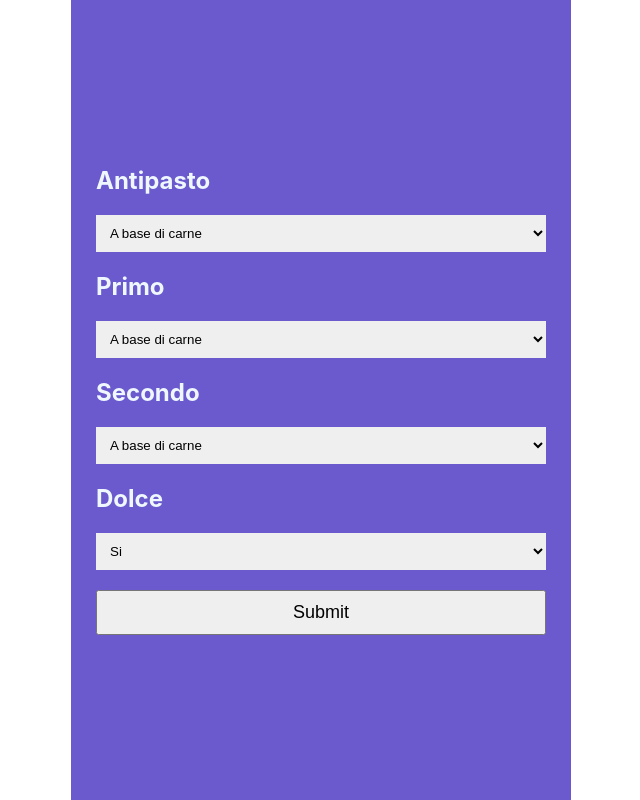
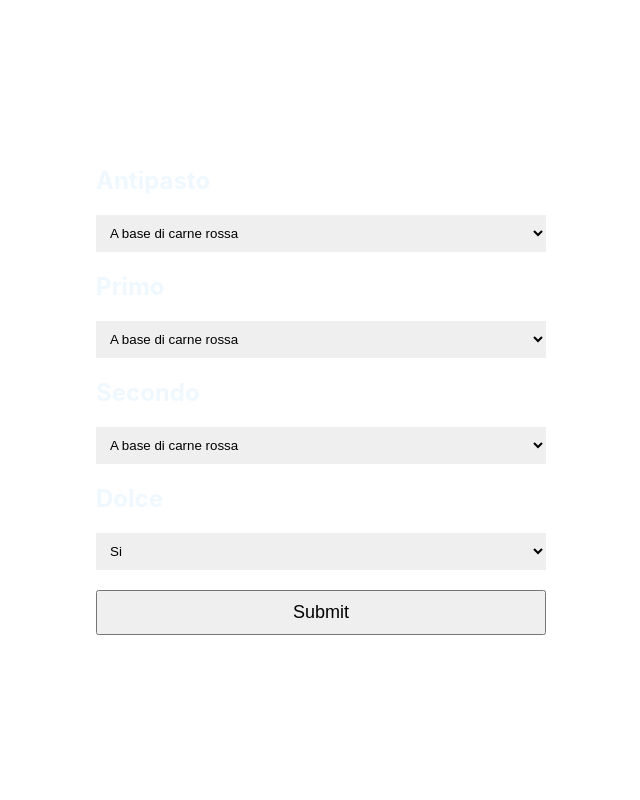
Before and after one commit to Pasqualecannavacciuolo/wine-pair, a Next.js app: page / in a window 1280 px wide. Shown: the whole page, without its empty margins (319-959 px from the left). Built offline with nearby package versions, Linux system fonts and the light colour scheme.

Commit message:
Added back button and last research delete

```diff
--- a/db.json
+++ b/db.json
@@ -34,7 +34,7 @@
   "bianco_leggero": [
     {
       "antipasto": [
-        "antipasto a base di pesce",
+        "antipasto a base di pesce leggero",
         "verdure"
       ],
       "primo": [
@@ -42,14 +42,14 @@
       ],
       "secondo": [
         "secondo a base di pesce leggero",
-        "carni bianche"
+        "secondo a base di carne bianca"
       ]
     }
   ],
   "bianco_strutturato": [
     {
       "antipasto": [
-        "antipasto a base di pesce",
+        "antipasto a base di pesce ricco",
         "formaggi freschi"
       ],
       "primo": [
@@ -57,26 +57,11 @@
       ],
       "secondo": [
         "secondo a base di pesce ricco",
-        "carni bianche"
+        "secondo a base di carne bianca"
       ]
     }
   ],
-  "ricerca": [
-    {
-      "antipasto": "antipasto a base di carne rossa",
-      "primo": "primo a base di carne rossa",
-      "secondo": "secondo a base di carne rossa",
-      "dolce": "si",
-      "id": 1
-    },
-    {
-      "antipasto": "verdure",
-      "primo": "primo a base di pesce ricco",
-      "secondo": "secondo a base di pesce ricco",
-      "dolce": "si",
-      "id": 2
-    }
-  ],
+  "ricerca": [],
   "profile": {
     "name": "typicode"
   }
--- a/pages/index.js
+++ b/pages/index.js
@@ -39,8 +39,10 @@ export default function Home() {
 
           <label className={styles.label} htmlFor="antipasto">Antipasto </label>
           <select className={styles.select} name="antipasto" id="antipasto">
-            <option value="antipasto a base di carne">A base di carne</option>
-            <option value="antipasto a base di pesce">A base di pesce</option>
+            <option value="antipasto a base di carne rossa">A base di carne rossa</option>
+            <option value="antipasto a base di carne bianca">A base di carne bianca</option>
+            <option value="antipasto a base di pesce leggero">A base di pesce leggero</option>
+            <option value="antipasto a base di pesce ricco">A base di pesce ricco</option>
             <option value="salumi affettati">Salumi affettati</option>
             <option value="formaggi freschi">Formaggi freschi</option>
             <option value="formaggi stagionati">Formaggi stagionati</option>
@@ -49,17 +51,18 @@ export default function Home() {
 
           <label className={styles.label} htmlFor="primo">Primo </label>
           <select className={styles.select} name="primo" id="primo">
-            <option value="primo a base di carne">A base di carne</option>
-            <option value="primo a base di pesce">A base di pesce</option>
-            <option value="primo con sugo di carne">Formaggi freschi</option>
-            <option value="formaggi stagionati">Formaggi stagionati</option>
-            <option value="verdure">Verdure</option>
+            <option value="primo a base di carne rossa">A base di carne rossa</option>
+            <option value="primo a base di carne bianca">A base di carne bianca</option>
+            <option value="primo a base di sugo di carne">A base di sugo di carne</option>
+            <option value="primo a base di pesce leggero">A base di pesce leggero</option>
+            <option value="primo a base di pesce ricco">A base di pesce ricco</option>
           </select>
 
           <label className={styles.label} htmlFor="secondo">Secondo </label>
           <select className={styles.select} name="secondo" id="secondo">
-            <option value="secondo a base di carne">A base di carne</option>
-            <option value="secondo a base di pesce">A base di pesce</option>
+            <option value="secondo a base di carne rossa">A base di carne rossa</option>
+            <option value="secondo a base di pesce leggero">A base di pesce leggero</option>
+            <option value="secondo a base di pesce ricco">A base di pesce ricco</option>
             <option value="secondo a base di carne bianca">A base di carne bianca</option>
           </select>
 
--- a/styles/Home.module.css
+++ b/styles/Home.module.css
@@ -5,7 +5,6 @@
     height: 100vh;
     width: 500px;
     margin: auto auto;
-    background-color: slateblue;
     color: aliceblue;
 }
 
```
Also changed, not shown: pages/output.js (+15 -1 lines), ricerca.json (deleted, +0 -53 lines).
